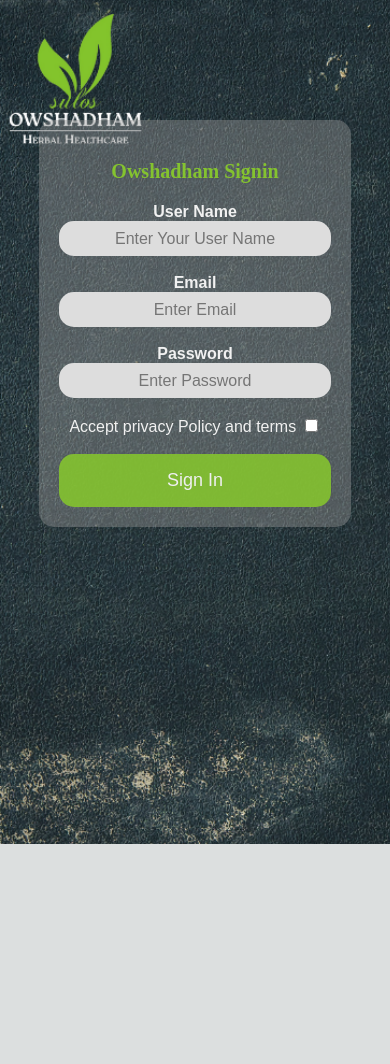
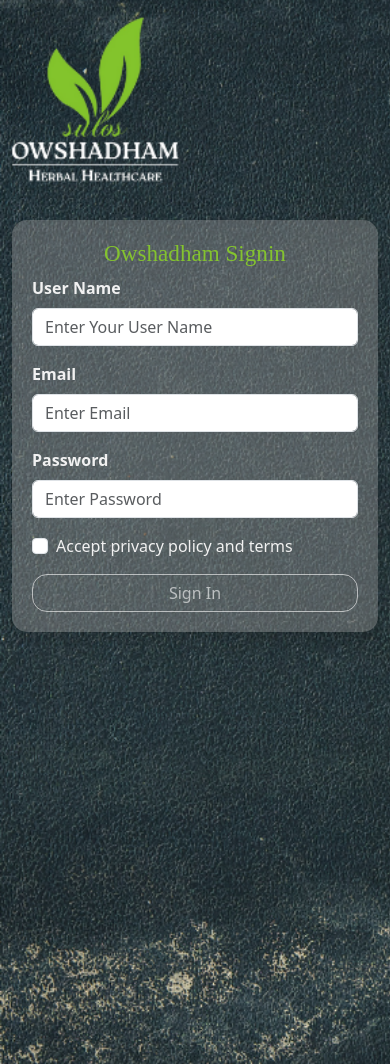
Before and after one commit to FAITE-TECH/Cosmetic-Web, a PHP site: page /Signin.php in a window 390 px wide. Before the commit the page ends 844 px from the top, so only its background shows below. Run offline with PHP 8.4, Linux system fonts and the light colour scheme.

Commit message:
made responsive

```diff
--- a/Signin.php
+++ b/Signin.php
@@ -24,38 +24,97 @@
 }
 ?>
 
-
 <!DOCTYPE html>
 <html xmlns="http://www.w3.org/1999/xhtml">
 <head>
-    <link rel="stylesheet" type="text/css" href="signIn.css"/>
+    <!-- Bootstrap CSS -->
+    <link href="https://cdn.jsdelivr.net/npm/bootstrap@5.3.0-alpha1/dist/css/bootstrap.min.css" rel="stylesheet">
     <meta http-equiv="Content-Type" content="text/html; charset=utf-8" />
-    <script src="Signin.js" type="text/javascript"></script>
     <title>Sign In</title>
+
+    <style>
+        body {
+            background-color: black;
+            height: 100vh;
+            background-image: url("Logo/hi.png");
+            background-size: cover;
+            background-repeat: no-repeat;
+        }
+        .signin-container {
+            background: rgba(153, 153, 153, 0.4);
+            color: #f1f1f1;
+            border-radius: 15px;
+            padding: 20px;
+            max-width: 500px;
+            margin: auto;
+            margin-top: 220px;
+        }
+        .btn-custom {
+            background-color: #84c32f;
+            color: white;
+            width: 100%;
+            border-radius: 15px;
+        }
+        .btn-custom:hover {
+            background-color: #6ba027;
+        }
+        h3 {
+            color: #84c32f;
+            text-align: center;
+            font-family: "Times New Roman", Times, serif;
+        }
+    </style>
 </head>
+
 <body>
-<div id="back" align="center">
-    <form id="frm" action="Signin.php" method="post" class="reg">
-        <h3 id="top">Owshadham Signin</h3>
-        <label class="lbl"><b>User Name</b></label>
-        <br>
-        <input type="text" id="Uname" name="Usname" class="wdth" placeholder="Enter Your User Name" required="required">
-        <br><br>
-        <label for="email" class="lbl"><b>Email</b></label>
-        <br>
-        <input type="text" placeholder="Enter Email" name="email" class="wdth" required>
-        <br><br>
-        <label class="lbl"><b>Password</b></label>
-        <br>
-        <input type="password" id="pwrd" name="pass" class="wdth" placeholder="Enter Password" required="required">
-        <br><br>
-        <label class="lbl">Accept privacy Policy and terms</label>
-        <input type="checkbox" id="cb" name="accept" value="true" onclick="enableButton()">
-        <br>
-        <p id="text" style="display:none"></p>
-        <br>
-        <input type="submit" id="btn" onclick="checkpassword()" value="Sign In" name="signin" disabled>
-    </form>
-</div>
+    <div class="container">
+        <div class="signin-container shadow">
+            <h3>Owshadham Signin</h3>
+            <form id="frm" action="Signin.php" method="post" class="needs-validation" novalidate>
+                <!-- Username Field -->
+                <div class="mb-3">
+                    <label for="Usname" class="form-label"><b>User Name</b></label>
+                    <input type="text" class="form-control" id="Usname" name="Usname" placeholder="Enter Your User Name" required>
+                </div>
+
+                <!-- Email Field -->
+                <div class="mb-3">
+                    <label for="email" class="form-label"><b>Email</b></label>
+                    <input type="email" class="form-control" id="email" name="email" placeholder="Enter Email" required>
+                </div>
+
+                <!-- Password Field -->
+                <div class="mb-3">
+                    <label for="pass" class="form-label"><b>Password</b></label>
+                    <input type="password" class="form-control" id="pass" name="pass" placeholder="Enter Password" required>
+                </div>
+
+                <!-- Privacy Policy Checkbox -->
+                <div class="mb-3 form-check">
+                    <input type="checkbox" class="form-check-input" id="cb" name="accept" onclick="enableButton()" required>
+                    <label class="form-check-label" for="cb">Accept privacy policy and terms</label>
+                </div>
+
+                <!-- Submit Button -->
+                <button type="submit" class="btn btn-custom" id="btn" name="signin" disabled>Sign In</button>
+            </form>
+        </div>
+    </div>
+
+    <!-- JavaScript to enable button on checkbox click -->
+    <script>
+        function enableButton() {
+            var checkBox = document.getElementById("cb");
+
+            if (checkBox.checked == true) {
+                document.getElementById("btn").disabled = false;
+            } else {
+                document.getElementById("btn").disabled = true;
+            }
+        }
+    </script>
+
+    <!-- Bootstrap JS -->
+    <script src="https://cdn.jsdelivr.net/npm/bootstrap@5.3.0-alpha1/dist/js/bootstrap.bundle.min.js"></script>
 </body>
 </html>
```
Also changed, not shown: CusHome.php (+25 -21 lines), Signup.php (+100 -23 lines), index.php (+35 -36 lines), styles.css (line endings or trailing spaces).
